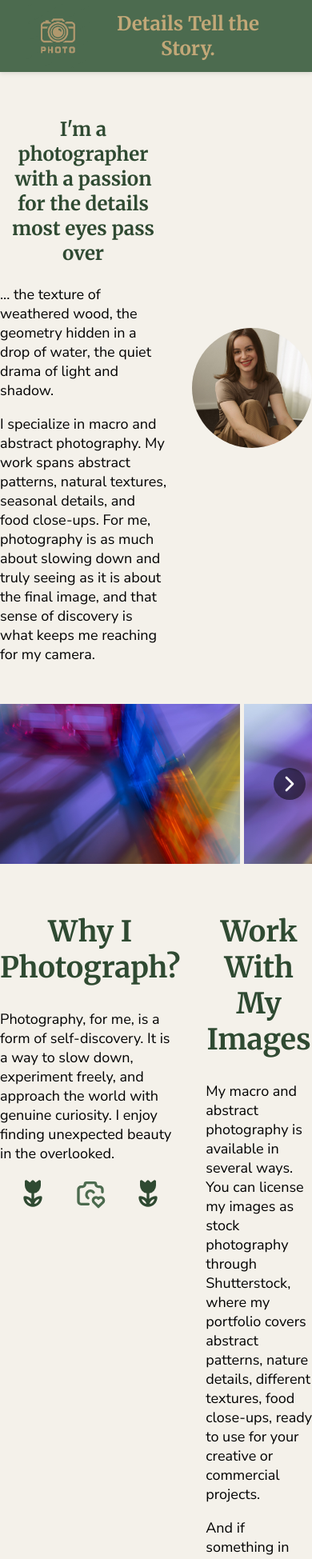
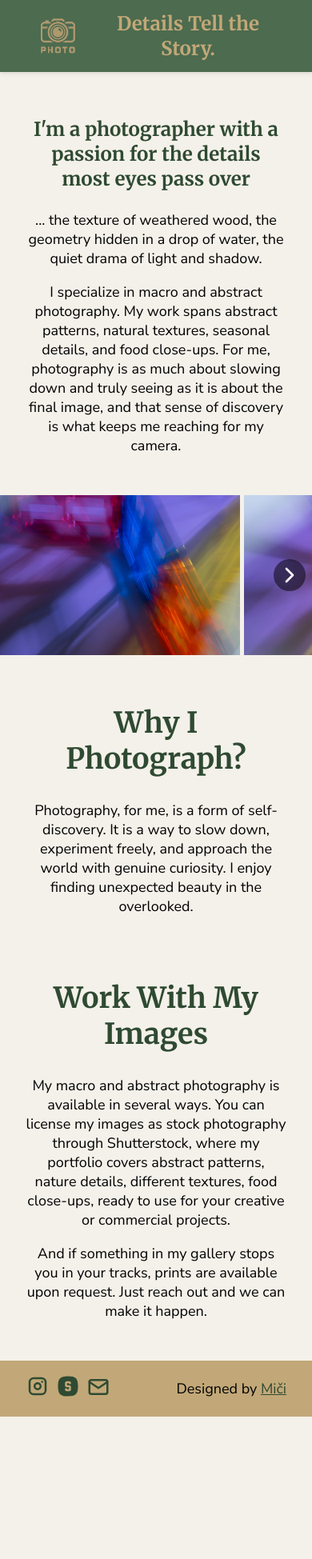
Before and after one commit to micihime/photo-web, a React (Vite) app: page / in a window 390 px wide. Shown: the top 1949 px of the page at 80% size. After the commit the page ends 1771 px from the top, so only its background shows below. Built offline with nearby package versions, Linux system fonts and the light colour scheme.

Commit message:
Responsivity added - update how the web appears on smaller screens

```diff
--- a/src/components/About.module.css
+++ b/src/components/About.module.css
@@ -14,3 +14,15 @@
   justify-content: center;
   gap: var(--spacing-standard);
 }
+
+@media (max-width: 768px) {
+  .about {
+    flex-direction: column;
+    text-align: center;
+    padding: var(--spacing-standard);
+  }
+
+  .photoIcon {
+    display: none;
+  }
+}
--- a/src/components/Intro.module.css
+++ b/src/components/Intro.module.css
@@ -16,3 +16,15 @@
   border-radius: var(--border-radius-circle);
   object-fit: cover; /* to prevent stretching */
 }
+
+@media (max-width: 768px) {
+  .intro {
+    flex-direction: column;
+    text-align: center;
+    padding: var(--spacing-standard);
+  }
+
+  .portrait {
+    display: none;
+  }
+}
```
